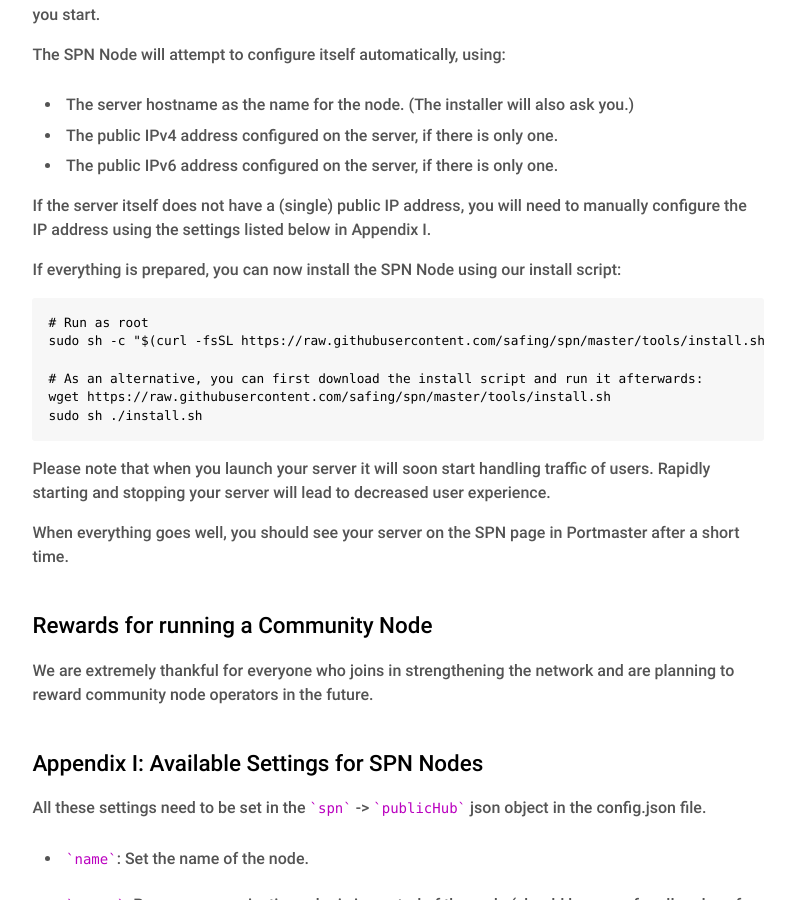
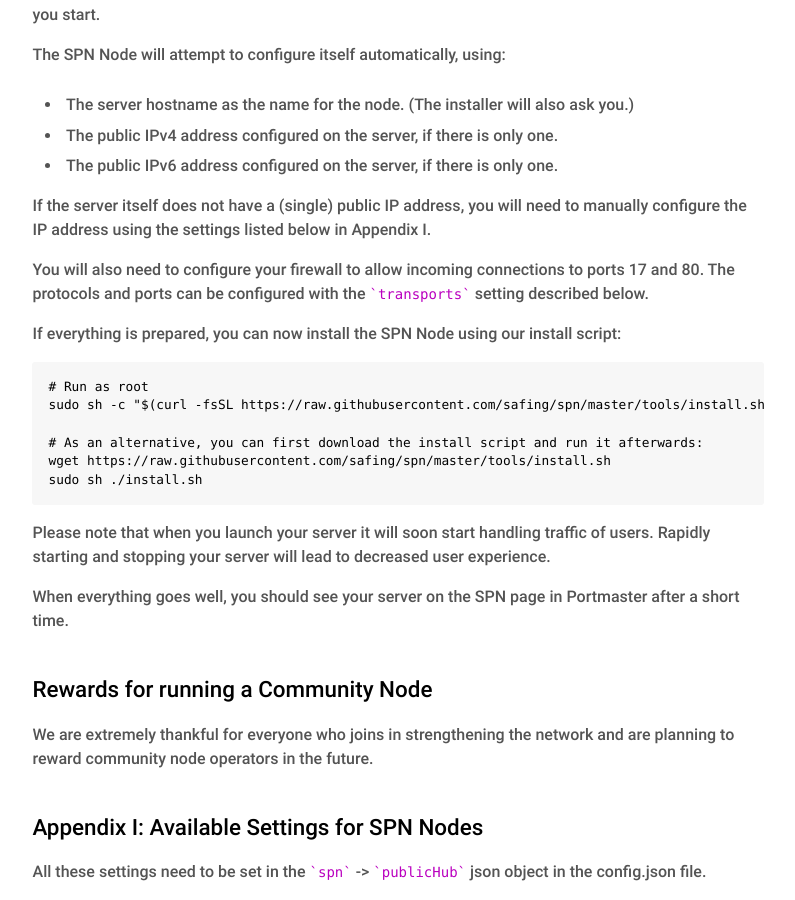
Before and after one commit to safing/docs, a Jekyll site: the page built from spn/hosting-a-community-node.md, in a window 1280 px wide and 900 px high, scrolled down 1397 px. Shown: the whole window, without its empty margins (277-1072 px from the left). Built offline with Jekyll 4.4.1, drawn with Linux system fonts in a browser that asks for light colours.

Commit message:
Add note about opening ports to the community node guide

```diff
--- a/spn/hosting-a-community-node.md
+++ b/spn/hosting-a-community-node.md
@@ -34,6 +34,8 @@ The SPN Node will attempt to configure itself automatically, using:
 - The public IPv6 address configured on the server, if there is only one.
 
 If the server itself does not have a (single) public IP address, you will need to manually configure the IP address using the settings listed below in Appendix I.
+
+You will also need to configure your firewall to allow incoming connections to ports 17 and 80. The protocols and ports can be configured with the `transports` setting described below.
 
 If everything is prepared, you can now install the SPN Node using our install script:
 
```
